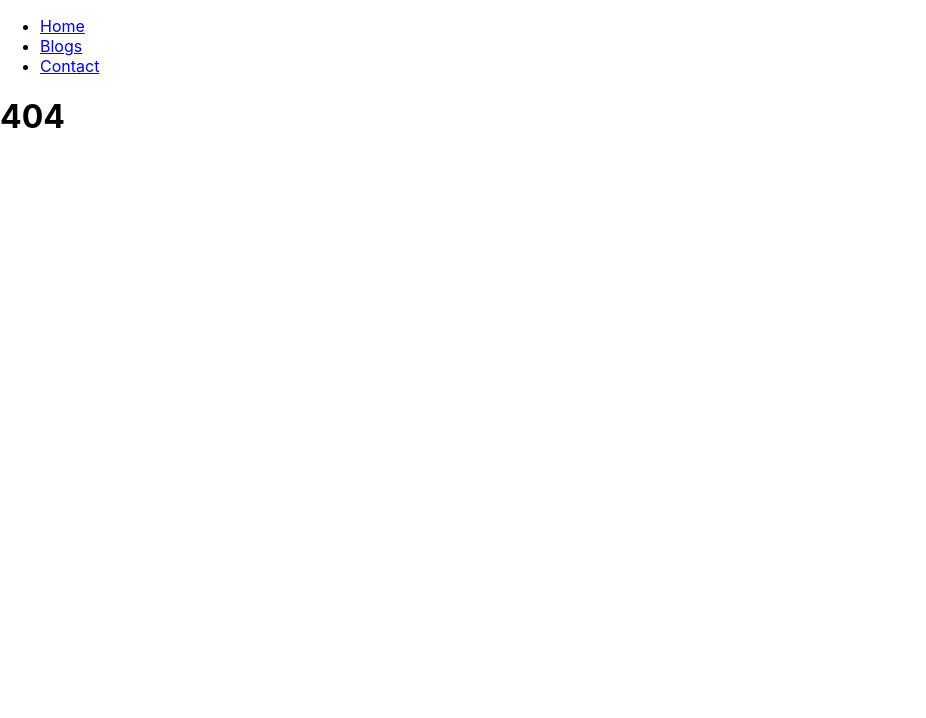
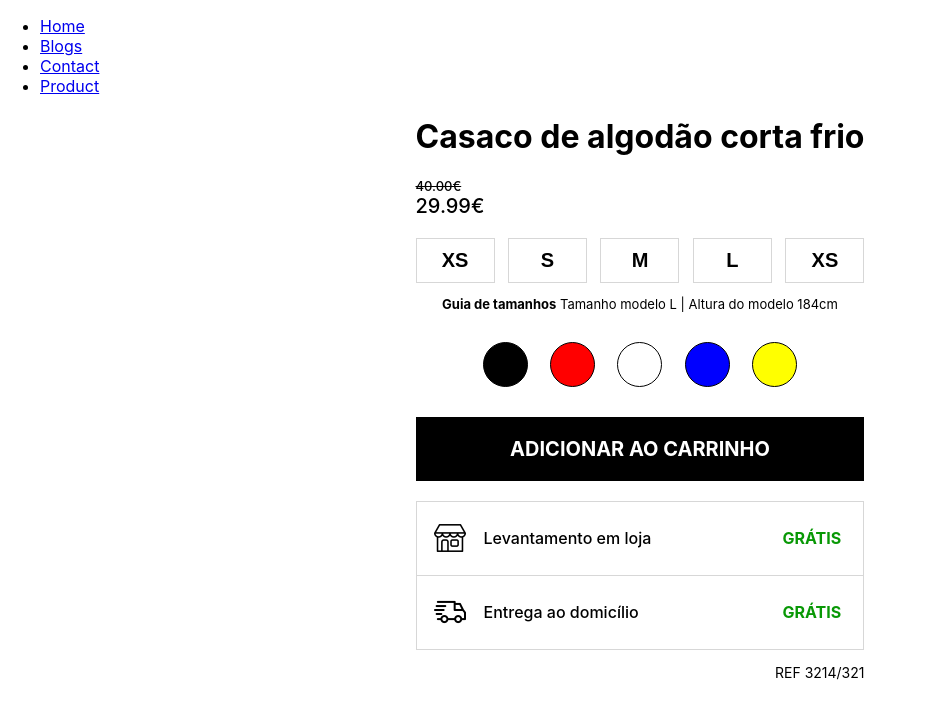
Before and after one commit to feitorr/LojaRoupa_DW2, a React (Create React App) app: page /product in a window 1280 px wide. Before the commit this address had no page. Shown: the top 718 px of the page, without its empty margins (0-926 px from the left). Built offline with nearby package versions, Linux system fonts and the light colour scheme.

Commit message:
ProductDetail 1.0

```diff
--- a/src/App.js
+++ b/src/App.js
@@ -1,10 +1,11 @@
-//import './App.css';
+// Importando os componentes necessários
 import { BrowserRouter, Route, Routes } from "react-router-dom";
 import Blogs from "./pages/Blogs";
 import Contact from "./pages/Contact";
 import Home from "./pages/Home";
 import Layout from "./pages/Layout";
 import NoPage from "./pages/NoPage";
+import Product from "./pages/productinfo";
 
 function App() {
   return (
@@ -14,26 +15,11 @@ function App() {
           <Route index element={<Home />} />
           <Route path="blogs" element={<Blogs />} />
           <Route path="contact" element={<Contact />} />
+          <Route path="product" element={<Product />} />
           <Route path="*" element={<NoPage />} />
         </Route>
       </Routes>
     </BrowserRouter>
-    /*<div className="App">
-      <header className="App-header">
-        <img src={logo} className="App-logo" alt="logo" />
-        <p>
-          Edit <code>src/App.js</code> and save to reload.
-        </p>
-        <a
-          className="App-link"
-          href="https://reactjs.org"
-          target="_blank"
-          rel="noopener noreferrer"
-        >
-          Learn React
-        </a>
-      </header>
-    </div>*/
   );
 }
 
--- /dev/null
+++ b/src/components/productinfo/productinfo.css
@@ -0,0 +1,158 @@
+.tamanho{
+    background-color: #ffffff;
+    margin: 0;
+    width: 20%;
+    border: 1px solid #D7D7D7;
+    padding: 10px 0px;
+    cursor: pointer;
+    transition: all 0.3s;
+}
+.tamanho:hover{
+    transition: all 0.1s;
+    background-color: #000000;
+    padding: 0px;
+    color: #ffffff;
+}
+
+
+.tamanho h2{
+    margin: 0;
+}
+#preco{
+    font-weight: 500;
+    font-size: 20px;
+    text-align: left;
+    margin-top: 0;
+}
+#saldo{
+    text-decoration: line-through;
+    font-weight: 500;
+    font-size: 13px;
+    text-align: left;
+    margin: 0;
+}
+.conjunto{
+    gap: 3%;
+    width: 100%;
+    justify-content: space-between;
+    text-align: center;
+    display: flex;
+    flex-direction: row;
+}
+.product-info{
+    width: fit-content;
+    margin: 0 auto;
+}
+.product-info p{
+    text-align: center;
+    font-size: 13px;
+}
+.product-info h1{
+    font-size: 32px;
+}
+.cores{
+    width: 70%;
+    margin: 30px auto;
+    justify-content: space-between;
+    display: flex;
+    flex-direction: row;
+    align-items: center;
+}
+.cor {
+    list-style-type: none;
+    width: 43px;
+    height: 43px;
+    border-radius: 50%;
+    border: 1px solid #000;
+  }
+  .preto {
+    background-color: #000;
+  }
+  .preto:hover {
+    cursor: pointer;
+    box-shadow: 0 0 0 5px #535353;
+
+  }
+  .vermelho {
+    background-color: #ff0000;
+    cursor: pointer;
+  }
+  .vermelho:hover {
+
+    background-color: #ff0000;
+    box-shadow: 0 0 0 5px #535353;
+  }
+  .branco {
+    cursor: pointer;
+    background-color: #ffffff;
+  }
+  .branco:hover {
+    background-color: #ffffff;
+    box-shadow: 0 0 0 5px #535353;
+  }
+  .azul {
+    cursor: pointer;
+    background-color: #0000ff;
+  }
+  .azul:hover {
+    background-color: #0000ff;
+    box-shadow: 0 0 0 5px #535353;
+  }
+  .amarelo {
+    cursor: pointer;
+    background-color: #ffff00;
+  }
+  .amarelo:hover {
+    background-color: #ffff00;
+    box-shadow: 0 0 0 5px #535353;
+  }
+  .button{
+    color: #ffffff;
+    background-color: #000;
+    text-align: center;
+    text-transform: uppercase;
+    font-size: 20px;
+    cursor: pointer;
+    transition: all 0.2s;
+  }
+  .button:hover{
+    transition: all 0.2s;
+    color: #000000;
+    background-color: #dadada;
+  }
+  .button h3{
+    padding: 20px;
+    font-size: 20px;
+  }
+  .entregas{
+    display: flex;
+    flex-direction: row;
+    height: 73px;
+    border: 1px solid #D7D7D7;
+  }
+  .entregas .texto{
+    margin: auto 0;
+    justify-content: space-between;
+    width: 80%;
+    display: flex;
+    flex-direction: row;
+    margin-right: 5%;
+  }
+  .entregas p{
+    font-size: 16px;
+    font-weight: 500;
+  }
+  .entregas h3{
+    font-size: 16px;
+    font-weight: 700;
+    color: #089805;
+  }
+  .entregas img{
+    margin: auto;
+    width: 32px;
+    height: 32px;
+  }
+  #ref{
+    font-size: 14px;
+    text-align: right;
+  }
--- /dev/null
+++ b/src/components/productinfo/productinfo.jsx
@@ -0,0 +1,63 @@
+import React from 'react';
+import './productinfo.css';
+import delivery from './img/delivery.png';
+import shop from './img/shop.png';
+
+class ProductInfo extends React.Component {
+    render() {
+        return (
+            <div className="product-info">
+                <h1>Casaco de algodão corta frio</h1>
+                <p id="saldo">40.00€</p>
+                <p id="preco">29.99€</p>
+                <div className="conjunto">
+                    <button className="tamanho">
+                        <h2>XS</h2>
+                    </button>
+                    <button className="tamanho">
+                        <h2>S</h2>
+                    </button>
+                    <button className="tamanho">
+                        <h2>M</h2>
+                    </button>
+                    <button className="tamanho">
+                        <h2>L</h2>
+                    </button>
+                    <button className="tamanho">
+                        <h2>XS</h2>
+                    </button>
+                </div>
+                <p><b>Guia de tamanhos</b>  Tamanho modelo L | Altura do modelo 184cm</p>
+                <div class="cores">
+                    <li class="cor preto"></li>
+                    <li class="cor vermelho"></li>
+                    <li class="cor branco"></li>
+                    <li class="cor azul"></li>
+                    <li class="cor amarelo"></li>
+                </div>
+                <div class="button">
+                    <h3>adicionar ao carrinho</h3>
+                </div>
+
+                <div class="entregas">
+                <img src={shop}></img>
+                    <div class="texto">
+                        <p>Levantamento em loja</p>
+                        <h3>GRÁTIS</h3>
+                    </div>
+                </div>
+                <div class="entregas"  style={{ marginTop: '-1px' }}>
+                    <img src={delivery}></img>
+                    <div class="texto">
+                        <p>Entrega ao domicílio</p>
+                        <h3>GRÁTIS</h3>
+                    </div>
+                </div>
+                <p id="ref">REF 3214/321</p>
+            </div>
+
+        );
+    }
+}
+
+export default ProductInfo;
--- a/src/pages/Layout.js
+++ b/src/pages/Layout.js
@@ -14,6 +14,9 @@ const Layout = () => {
           <li>
             <Link to="/contact">Contact</Link>
           </li>
+          <li>
+            <Link to="/product">Product</Link>
+          </li>
         </ul>
       </nav>
 
--- /dev/null
+++ b/src/pages/productinfo.js
@@ -0,0 +1,12 @@
+import React from 'react';
+import ProductInfo from "../components/productinfo/productinfo";
+
+const Product = () => {
+  return (
+    <div>
+      <ProductInfo />
+    </div>
+  );
+}
+
+export default Product;
```
Also changed, not shown: src/components/Header.jsx (deleted), src/components/productinfo/img/delivery.png (added), src/components/productinfo/img/shop.png (added).
